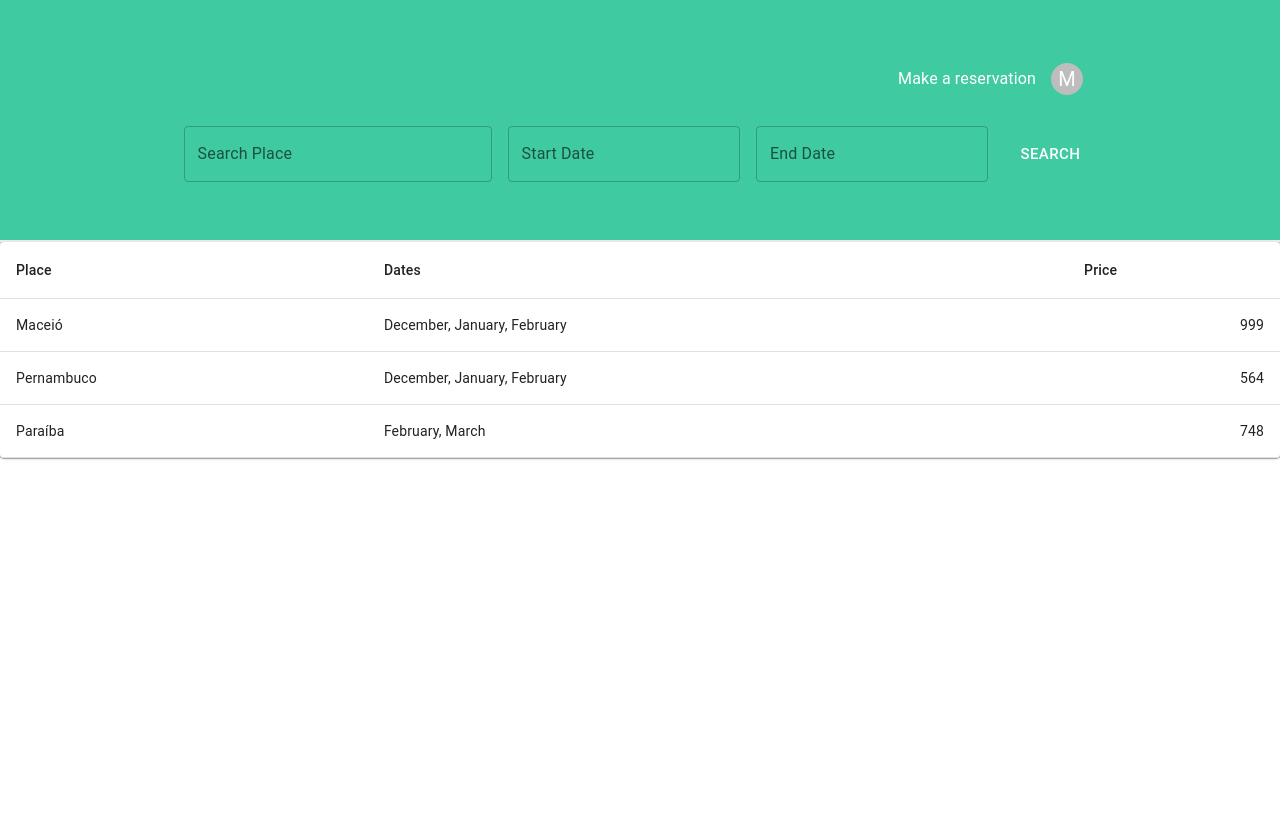
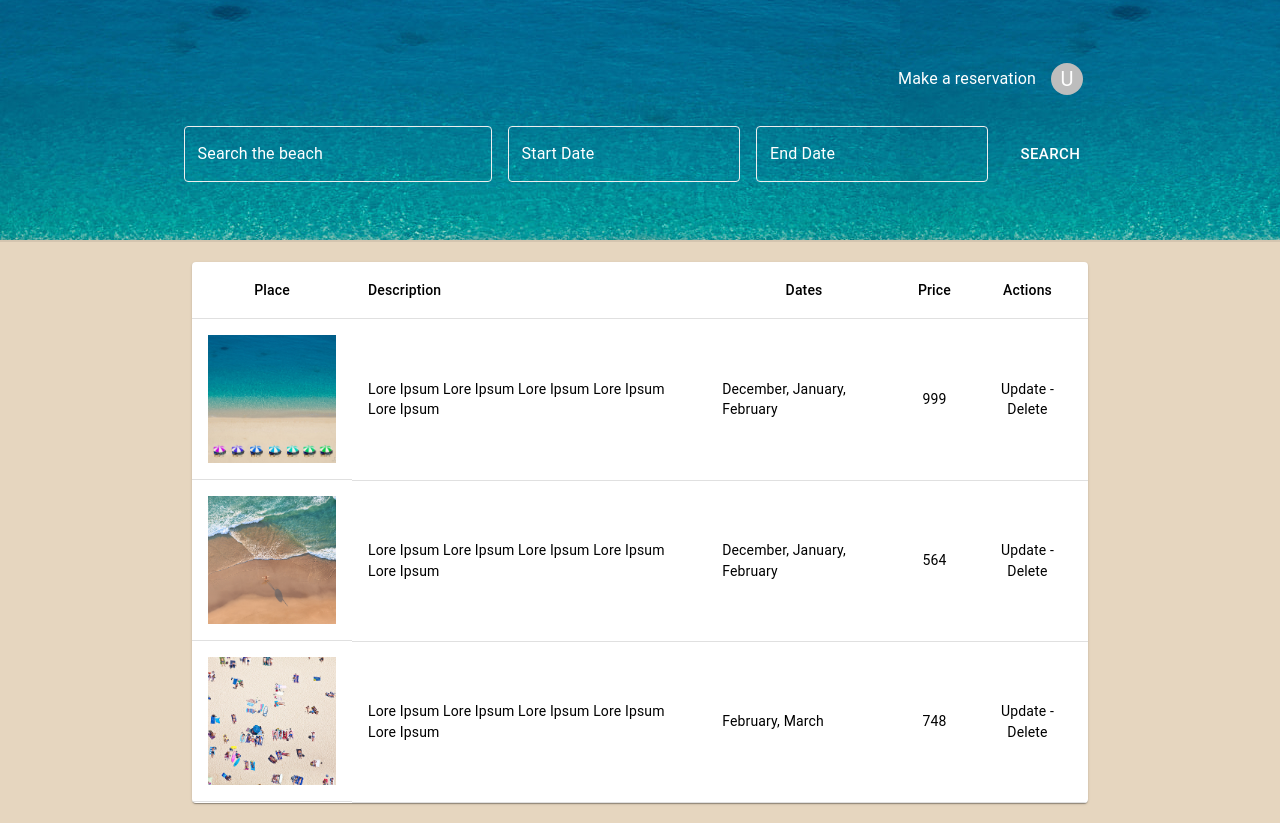
Before and after one commit to marco-rosner/bookingparadises, a React (Vite) app: page /manage in a window 1280 px wide. Before the commit the page ends 800 px from the top, so only its background shows below. Built offline with nearby package versions, Linux system fonts and the light colour scheme.

Commit message:
feat: create theme and refact layout

```diff
--- a/src/App.tsx
+++ b/src/App.tsx
@@ -1,17 +1,19 @@
+import { ThemeProvider } from '@mui/material'
 import React from 'react'
 import { BrowserRouter, Route, Routes } from 'react-router-dom'
 
 import './App.css'
+import { theme } from './thme'
 import { DetailsView } from './views/DetailsView/DetailsView'
 import { HomeView } from './views/HomeView/HomeView'
 import { LayoutView } from './views/LayoutView/LayoutView'
 import { ManageView } from './views/ManageView/ManageView'
 
-
 export const App = (): React.ReactElement => {
 
   return (
     <BrowserRouter>
+      <ThemeProvider theme={theme}>
         <Routes>
           <Route path="/" element={<LayoutView />}>
             <Route index element={<HomeView />} />
@@ -19,6 +21,7 @@ export const App = (): React.ReactElement => {
             <Route path="/details" element={<DetailsView />} />
           </Route>
         </Routes>
+      </ThemeProvider>
     </BrowserRouter>
   )
 }
--- a/src/components/BookingForm/BookingForm.tsx
+++ b/src/components/BookingForm/BookingForm.tsx
@@ -25,11 +25,22 @@ export const BookingForm = (): React.ReactElement => {
                     id="searchPlace"
                     disableClearable
                     options={places.map((place) => place.name)}
+                    sx={{
+                        "& .MuiOutlinedInput-root .MuiOutlinedInput-notchedOutline": {
+                            border: "1px solid #eee"
+                        }
+                    }}
                     renderInput={(params) => (
                         <TextField
                             {...params}
-                            label="Search Place"
-                            sx={{ minWidth: '250px' }}
+                            label="Search the beach"
+                            sx={{
+                                minWidth: '250px',
+                                "& .MuiAutocomplete-inputFocused": { color: "white" }
+                            }}
+                            InputLabelProps={{
+                                color: "secondary"
+                            }}
                             InputProps={{
                                 ...params.InputProps,
                                 type: 'search'
@@ -40,7 +51,7 @@ export const BookingForm = (): React.ReactElement => {
             </Grid>
             <DatePickers />
             <Grid item xs={8} md={1} lg={1}>
-                <Button size="large" sx={{ color: 'white' }}>Search</Button>
+                <Button size="large" color="secondary">Search</Button>
             </Grid>
         </Grid>
     )
--- a/src/components/BookingMenu/BookingMenu.tsx
+++ b/src/components/BookingMenu/BookingMenu.tsx
@@ -28,7 +28,7 @@ export const BookingMenu = () => {
                         aria-haspopup="true"
                         aria-expanded={open ? 'true' : undefined}
                     >
-                        <Avatar sx={{ width: 32, height: 32 }}>M</Avatar>
+                        <Avatar sx={{ width: 32, height: 32 }}>U</Avatar>
                     </IconButton>
                 </Tooltip>
             </Box>
--- a/src/components/DatePickers/DatePickers.tsx
+++ b/src/components/DatePickers/DatePickers.tsx
@@ -38,7 +38,13 @@ export const DatePickers = (): React.ReactElement => {
                     slotProps={{
                         textField: {
                             error: error,
-                            sx: { minWidth: '200px' },
+                            sx: {
+                                minWidth: '200px',
+                                "& .MuiOutlinedInput-root .MuiOutlinedInput-notchedOutline": {
+                                    border: "1px solid #eee"
+                                },
+                                "& .MuiInputBase-inputAdornedEnd": { color: "white" }
+                            },
                         },
                     }}
                     disablePast
@@ -51,10 +57,20 @@ export const DatePickers = (): React.ReactElement => {
                         eDate && setEndDate(eDate);
                         console.log(dayjs(eDate).toDate());
                     }}
+                    sx={{
+                        input: { color: "secondary" },
+                        label: { color: "secondary" }
+                    }}
                     slotProps={{
                         textField: {
                             error: error,
-                            sx: { minWidth: '200px' },
+                            sx: {
+                                minWidth: '200px',
+                                "& .MuiOutlinedInput-root .MuiOutlinedInput-notchedOutline": {
+                                    border: "1px solid #eee"
+                                },
+                                "& .MuiInputBase-inputAdornedEnd": { color: "white" }
+                            }
                         },
                     }}
                     disablePast
--- a/src/components/HighlightCard/HighlightCard.tsx
+++ b/src/components/HighlightCard/HighlightCard.tsx
@@ -16,7 +16,7 @@ export const HighlightCard = ({name, description, img}: Place): React.ReactEleme
                     <Typography gutterBottom variant="h5" component="div">
                         {name}
                     </Typography>
-                    <Typography variant="caption" color="text.secondary">
+                    <Typography variant="caption" color="gray">
                         {description}
                     </Typography>
                 </CardContent>
--- a/src/components/HighlightTrack/HighlightTrack.tsx
+++ b/src/components/HighlightTrack/HighlightTrack.tsx
@@ -11,7 +11,7 @@ export const HighlightTrack = ({ title }: TrackInterface): React.ReactElement =>
     const { data: places, loading } = usePlaces()
 
     return (
-        <Card variant="outlined" sx={{ background: 'lightgray', border: "none" }}>
+        <Card variant="outlined" sx={{ background: '#e6d6bf', border: "none" }}>
             {title && (loading ? (
                 <Skeleton width="30%" sx={{ marginLeft: '30px', fontSize: '2rem'}} />
             ) : (
--- a/src/components/TinyTrack/TinyTrack.tsx
+++ b/src/components/TinyTrack/TinyTrack.tsx
@@ -11,7 +11,7 @@ export const TinyTrack = ({ title }: TrackInterface): React.ReactElement => {
     const { data: places, loading } = usePlaces()
 
     return (
-        <Card variant="outlined" sx={{ background: 'lightgray', border: "none" }}>
+        <Card variant="outlined" sx={{ background: '#e6d6bf', border: "none" }}>
             {loading ? (
                 <>
                     <Skeleton width="30%" sx={{ marginLeft: '30px', fontSize: '2rem' }} />
--- a/src/main.tsx
+++ b/src/main.tsx
@@ -1,9 +1,11 @@
+import { CssBaseline } from '@mui/material'
 import React from 'react'
 import ReactDOM from 'react-dom/client'
 import App from './App'
 
 ReactDOM.createRoot(document.getElementById('root')!).render(
   <React.StrictMode>
+    <CssBaseline />
     <App />
   </React.StrictMode>,
 )
--- /dev/null
+++ b/src/thme.ts
@@ -0,0 +1,16 @@
+import { createTheme } from "@mui/material";
+
+export const theme = createTheme({
+    palette: {
+      primary: {
+        main: "#000"
+      },
+      secondary: {
+        main: '#fff'
+      },
+      text: {
+        primary: '#000',
+        secondary: '#fff',
+      },
+    },
+  })
--- a/src/views/LayoutView/LayoutView.tsx
+++ b/src/views/LayoutView/LayoutView.tsx
@@ -2,6 +2,7 @@ import { Divider, Grid } from "@mui/material"
 import { Outlet } from "react-router-dom"
 import { BookingForm } from "../../components/BookingForm/BookingForm"
 import { BookingMenu } from "../../components/BookingMenu/BookingMenu"
+import Beach from "../../assets/beach.jpg"
 
 export const LayoutView = (): React.ReactElement => {
     return (
@@ -11,18 +12,18 @@ export const LayoutView = (): React.ReactElement => {
                 direction="column"
                 justifyContent="center"
                 alignItems="center"
-                sx={{ minWidth: '100vw', minHeight: '30vh', background: '#40caa1' }}
+                sx={{ minWidth: '100vw', minHeight: '30vh', backgroundImage: `url(${Beach})`, backgroundPositionY: '-50px' }}
             >
                 <BookingMenu />
                 <BookingForm />
             </Grid>
-            <Divider light sx={{ bgcolor: 'white', borderWidth: 1 }} />
+            <Divider light sx={{ bgcolor: '#e6d6bf', borderWidth: 1 }} />
             <Grid
                 container
                 direction="column"
                 justifyContent="center"
                 alignItems="center"
-                sx={{ minWidth: '100vw', background: 'lightgray' }}
+                sx={{ minWidth: '100vw', minHeight: '70vh', background: '#e6d6bf' }}
             >
                 <Outlet />
             </Grid>
--- a/src/views/ManageView/ManageView.tsx
+++ b/src/views/ManageView/ManageView.tsx
@@ -1,23 +1,41 @@
-import { Paper, Table, TableCell, TableContainer, TableHead, TableRow } from "@mui/material"
+import { CardMedia, Paper, Table, TableCell, TableContainer, TableHead, TableRow } from "@mui/material"
 import { places } from "../../mock/places"
 
 export const ManageView = (): React.ReactElement => {
     return (
-        <TableContainer component={Paper}>
-            <Table sx={{ minWidth: 650 }} aria-label="promotions">
+        <TableContainer
+            component={Paper}
+            sx={{
+                minWidth: '70vw',
+                width: '70%',
+                margin: "20px"
+            }}>
+            <Table sx={{ minWidth: '60vw' }} aria-label="promotions">
                 <TableHead>
                     <TableRow>
-                        <TableCell>Place</TableCell>
-                        <TableCell>Dates</TableCell>
-                        <TableCell>Price</TableCell>
+                        <TableCell align="center">Place</TableCell>
+                        <TableCell>Description</TableCell>
+                        <TableCell align="center">Dates</TableCell>
+                        <TableCell align="center">Price</TableCell>
+                        <TableCell align="center">Actions</TableCell>
                     </TableRow>
 
                 </TableHead>
                 {places.map(item => (
                     <TableRow key={item.id}>
-                        <TableCell>{item.name}</TableCell>
+                        <TableCell sx={{ display: "flex", justifyContent: "center" }}>
+                            <CardMedia
+                                component="img"
+                                height="140"
+                                image={item.img}
+                                alt={item.name}
+                                sx={{ width: '128px', height: '128px' }}
+                            />
+                        </TableCell>
+                        <TableCell>{item.description}</TableCell>
                         <TableCell>{item.dates}</TableCell>
-                        <TableCell align="right">{item.price}</TableCell>
+                        <TableCell align="center">{item.price}</TableCell>
+                        <TableCell align="center">Update - Delete</TableCell>
                     </TableRow>
                 ))}
             </Table>
```
Lines whose indentation alone changed are shown as unchanged.
